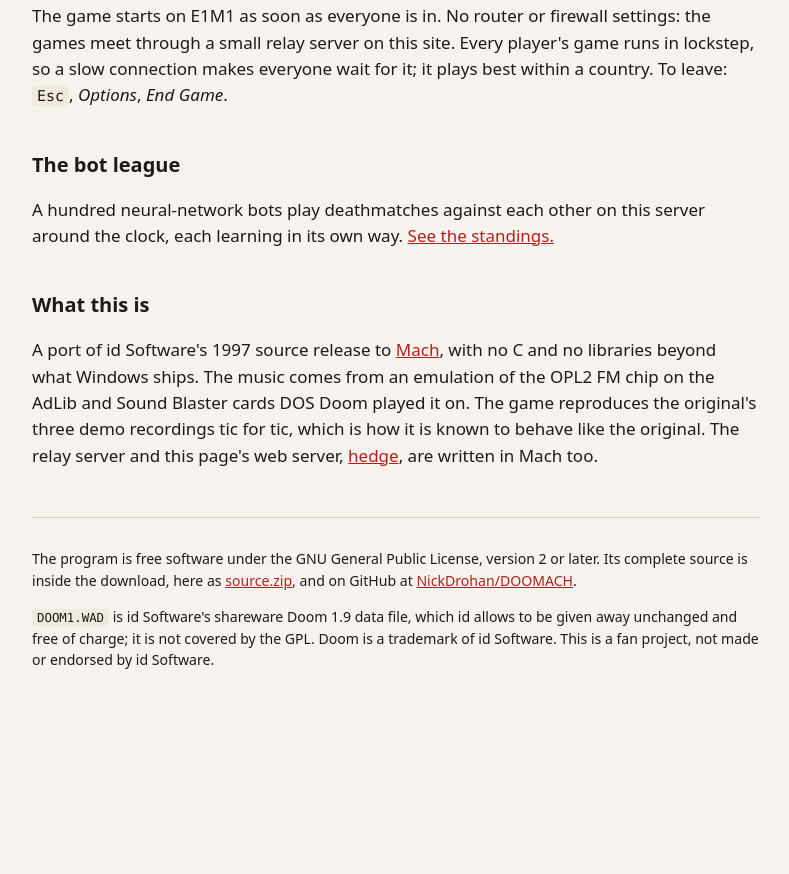
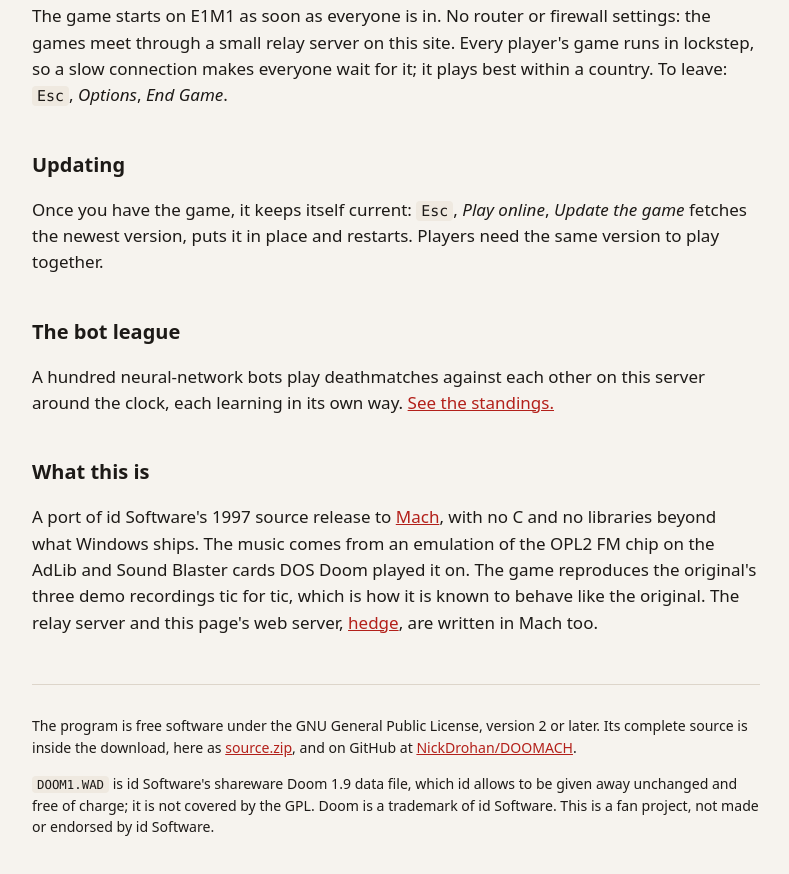
Before and after one commit to NickDrohan/DOOMACH, a plain HTML site: page site/index.html in a window 1280 px wide. Shown: the part 2068-2942 px from the top of the page, without its empty margins (244-1033 px from the left). Before the commit the page ends 2817 px from the top, so only its background shows below. Drawn offline with Linux system fonts and the light colour scheme.

Commit message:
Bots that leave doors alone and know their reach, a brawler, a shy bot, and an update
- Reflexes every bot has, script or net: use is pressed only at a door,
  switch or lift within reach, and then not again for five seconds (bots
  pressed it a thousand times a match and stuck at doors opening and
  shutting); with only fists, a bot runs at its enemy and swings when it is
  within reach (four nets with fists alone took no frags and punched air).
- Traits, which travel with a bot's kind: a brawler fights with its fists
  and nothing else, and is a style of the league, five of the hundred; the
  shy bot is in no league, never fires, and keeps behind the nearest person
  and out of their sight. The relay seats it in one game in ten that bots
  join.
- "Update the game" on the Play online menu, and `doom update`: fetch the
  newest doom.exe from the site over https, check it against its published
  hash, rename the running program aside, put the new one in its place and
  start it. deploy.sh publishes doom.exe and doom.exe.sha256.
- `doom shy` measures the shy bot; `doom botmatch ... fists` is the
  hand-to-hand test.
- check.sh: 119 gates.

```diff
--- a/site/index.html
+++ b/site/index.html
@@ -138,6 +138,10 @@
   makes everyone wait for it; it plays best within a country. To leave: <kbd>Esc</kbd>, <em>Options</em>,
   <em>End Game</em>.</p>
 
+  <h2>Updating</h2>
+  <p>Once you have the game, it keeps itself current: <kbd>Esc</kbd>, <em>Play online</em>, <em>Update the game</em>
+  fetches the newest version, puts it in place and restarts. Players need the same version to play together.</p>
+
   <h2>The bot league</h2>
   <p>A hundred neural-network bots play deathmatches against each other on this server around the clock,
   each learning in its own way. <a href="league.html">See the standings.</a></p>
```
Also changed, not shown: package/README.txt, 17 other files.
